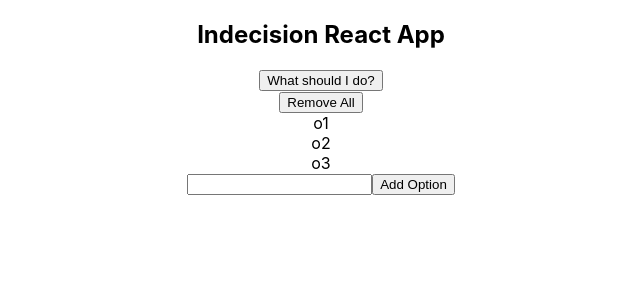
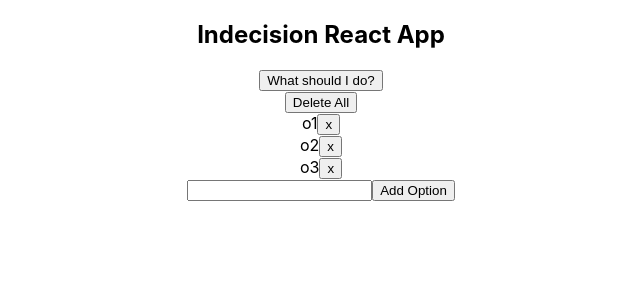
Before and after one commit to sharanjitsandhu/React-App-Indecision, a React (Create React App) app: page / in a window 1280 px wide. Shown: the top 300 px of the page, without its empty margins (319-959 px from the left). Built offline with nearby package versions, Linux system fonts and the light colour scheme; the HTML template or start-up script is replaced by a standard one.

Commit message:
Added func to remove options individually

```diff
--- a/src/App.js
+++ b/src/App.js
@@ -13,6 +13,7 @@ class App extends Component {
     this.handleDeleteOptions = this.handleDeleteOptions.bind(this);
     this.handlePick = this.handlePick.bind(this);
     this.handleAddOptionP = this.handleAddOptionP.bind(this);
+    this.handleDeleteOption = this.handleDeleteOption.bind(this);
 
     this.state = {
       //options: ['o1', 'o2', 'o3']
@@ -31,6 +32,15 @@ class App extends Component {
   //Implicitly returning an object(fancy syntax)
   handleDeleteOptions() {
     this.setState(() => ({ options: [] }));
+  }
+
+  handleDeleteOption(optionToDelete) {
+    // console.log('hdo', option);
+    this.setState(prevState => ({
+      options: prevState.options.filter(option => {
+        return optionToDelete !== option;
+      })
+    }));
   }
 
   handlePick() {
@@ -76,6 +86,7 @@ class App extends Component {
         <Options
           options={this.state.options}
           handleDeleteOptions={this.handleDeleteOptions}
+          handleDeleteOption={this.handleDeleteOption}
         />
         <AddOption handleAddOptionP={this.handleAddOptionP} />
       </div>
--- a/src/components/Option.js
+++ b/src/components/Option.js
@@ -2,7 +2,18 @@ import React from 'react';
 
 const Option = props => {
   //console.log('Option', props);
-  return <div>{props.optionText}</div>;
+  return (
+    <div>
+      {props.optionText}
+      <button
+        onClick={e => {
+          props.handleDeleteOption(props.optionText);
+        }}
+      >
+        x
+      </button>
+    </div>
+  );
 };
 
 export default Option;
--- a/src/components/Options.js
+++ b/src/components/Options.js
@@ -5,9 +5,13 @@ const Options = props => {
   //console.log('Options', props);
   return (
     <div>
-      <button onClick={props.handleDeleteOptions}>Remove All</button>
+      <button onClick={props.handleDeleteOptions}>Delete All</button>
       {props.options.map(option => (
-        <Option key={option} optionText={option} />
+        <Option
+          key={option}
+          optionText={option}
+          handleDeleteOption={props.handleDeleteOption}
+        />
       ))}
     </div>
   );
```
